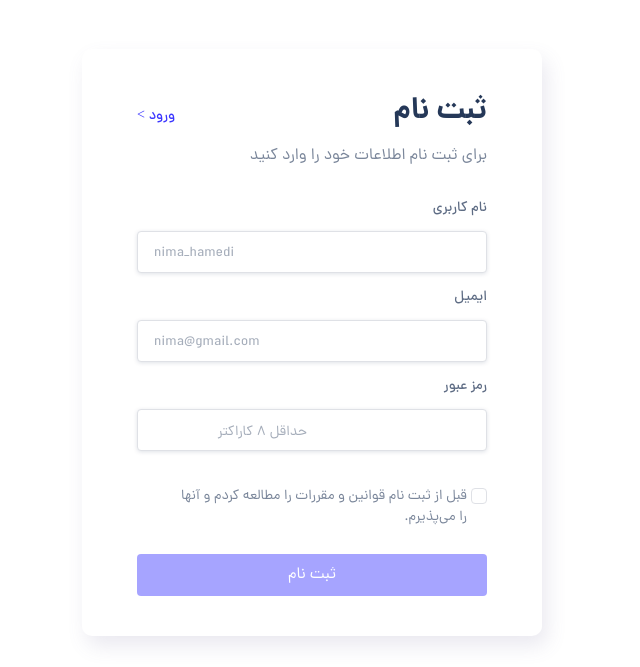
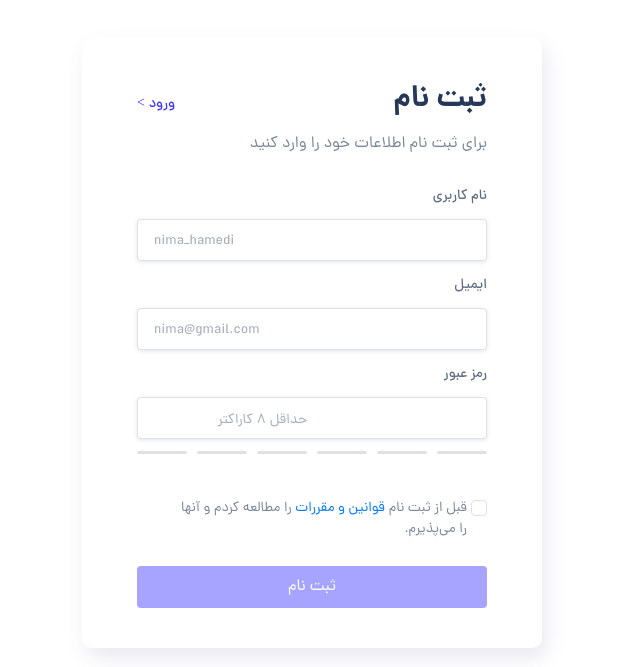
Before and after one commit to mirfarzam/Chitra, a React (Create React App) app: page / in a window 1280 px wide. Shown: the part 133-800 px from the top of the page, without its empty margins (577-1217 px from the left). Built offline with nearby package versions, Linux system fonts and the light colour scheme.

Commit message:
set state for form to change the disable fo submit button

```diff
--- a/src/Components/form/Form.js
+++ b/src/Components/form/Form.js
@@ -9,7 +9,11 @@ class Form extends React.Component {
     constructor(props) {
         super(props);
         this.props = props;
+        this.state = {
+            sumbitDisable: true
+        }
     }
+
 
     static defaultProps = {
         structure : [
@@ -40,6 +44,11 @@ class Form extends React.Component {
             value: value,
             validation : validation
         });
+        if(validation) {
+            this.setState({sumbitDisable: false})
+        } else {
+            this.setState({sumbitDisable: true})
+        }
     }
 
     render() {
@@ -62,12 +71,11 @@ class Form extends React.Component {
                     break;
                 case "submit":
                     output.push(
-                        <Submit value={`${element.value}`} />
+                        <Submit value={`${element.value}`} disable={`${this.state.sumbitDisable}`}/>
                     );
                     break;
             }
         });
-        console.log(output);
         return output;
     }
 }
--- a/src/Components/form/FormBox.js
+++ b/src/Components/form/FormBox.js
@@ -10,6 +10,14 @@ class FormBox extends React.Component {
     constructor(props) {
         super(props);
         this.props = props
+    }
+
+    static checkboxLabel() {
+        return(<section>
+            قبل از ثبت نام
+            <a href={"#"}> قوانین و مقررات </a>
+            را مطالعه کردم و آنها را می‌پذیرم.
+        </section>);
     }
 
     static defaultProps = {
@@ -29,11 +37,11 @@ class FormBox extends React.Component {
             {
                 model : "text",
                 type : "password",
-                metric : false
+                metric : true
             },
             {
                 model : "checkbox",
-                children : "قبل از ثبت نام قوانین و مقررات را مطالعه کردم و آنها را می‌پذیرم."
+                children : this.checkboxLabel()
             },
             {
                 model : "submit",
@@ -88,6 +96,7 @@ class FormBox extends React.Component {
             </div>
         );
     }
+
 }
 
 
--- a/src/Components/form/formComponents/Submit.js
+++ b/src/Components/form/formComponents/Submit.js
@@ -11,7 +11,11 @@ class Submit extends React.Component {
     }
 
     render() {
-        return <input className={`${this.props.active ? "active" : ""}`} type={"submit"} value={`${this.props.value}`} disabled={true}/>;
+        return <input className={`${this.props.active ? "active" : ""}`} type={"submit"} value={`${this.props.value}`}
+                      disabled={ this.props.disable === "true" ?
+                           true :
+                          undefined}
+        />;
     }
 
 }
--- a/src/Styles/App.css
+++ b/src/Styles/App.css
@@ -176,11 +176,14 @@ form input[type=submit] {
   width: 350px;
   height: 42px;
   border-radius: 4px;
-  background-color: rgba(59, 54, 255, 0.45);
+  background-color: #3b36ff;
   display: block;
   border: none;
   color: white;
   margin-top: 26px;
+}
+input[type=submit][disabled]{
+  background-color: rgba(59, 54, 255, 0.45);
 }
 
 .formBox a.altFormBox {
```
